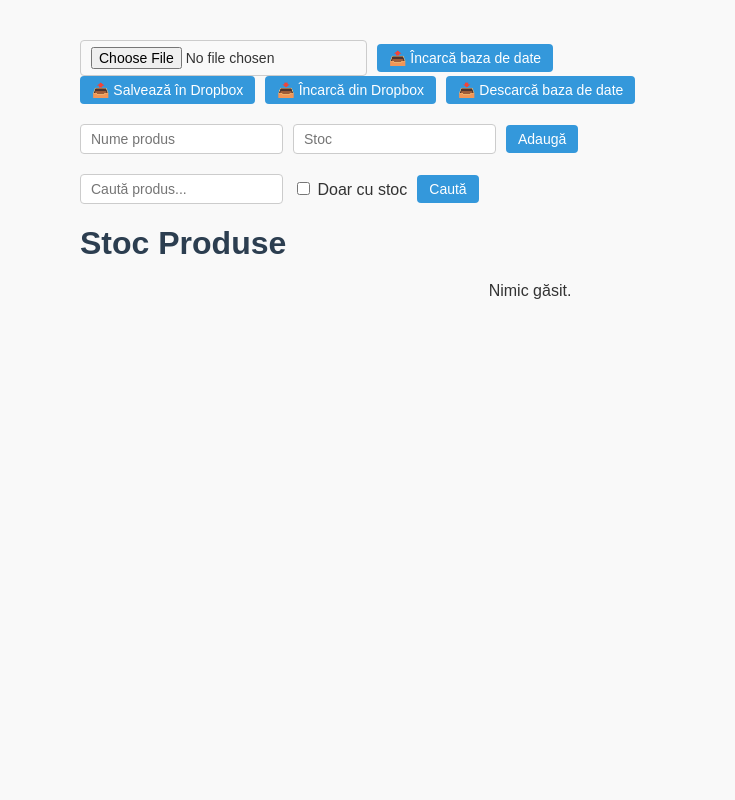
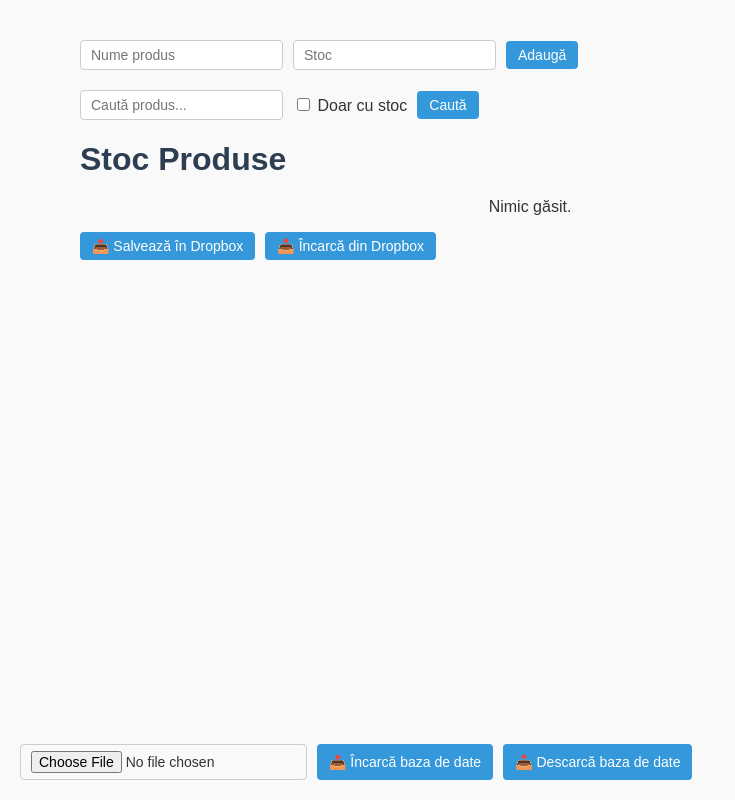
Before and after one commit to gsmcontactct/stock-web-app, a Flask app: page / in a window 1280 px wide. Shown: the whole page, without its empty margins (0-735 px from the left). Run offline with Flask 3, Linux system fonts and the light colour scheme; data that the repository does not hold is empty.

Commit message:
UX/UI Improved Visuals

```diff
--- a/static/style.css
+++ b/static/style.css
@@ -58,13 +58,6 @@ button:hover {
     background-color: #2980b9;
 }
 
-.db-buttons {
-    display: flex;
-    gap: 10px;
-    flex-wrap: wrap;
-    margin-bottom: 20px;
-}
-
 a {
     color: #3498db;
     text-decoration: none;
@@ -103,6 +96,13 @@ li.product-item {
     align-items: center;
 }
 
+.db-buttons {
+    display: flex;
+    gap: 10px;
+    flex-wrap: wrap;
+    margin-bottom: 20px;
+}
+
 @media (max-width: 700px) {
     .top-bar {
         flex-direction: column;
@@ -114,3 +114,18 @@ li.product-item {
         margin-right: 20px;
     }
 }
+
+/* bottom-left file upload + download button */
+.bottom-left-db {
+    position: fixed;
+    bottom: 20px;
+    left: 20px;
+    display: flex;
+    gap: 10px;
+    align-items: center;
+    z-index: 1000;
+}
+
+.bottom-left-db button {
+    height: 36px; /* make upload and download same height */
+}
--- a/templates/index.html
+++ b/templates/index.html
@@ -8,24 +8,7 @@
 <body>
 <div class="container">
 
-    <!-- DATABASE UPLOAD -->
-    <form action="/upload-db" method="POST" enctype="multipart/form-data" class="form-row">
-        <input type="file" name="file" required>
-        <button type="submit">📤 Încarcă baza de date</button>
-    </form>
-
-    <!-- DROPBOX BUTTONS -->
-    <div class="db-buttons">
-        <form method="POST" action="/save-dropbox">
-            <button type="submit">📤 Salvează în Dropbox</button>
-        </form>
-        <form method="POST" action="/load-dropbox">
-            <button type="submit">📥 Încarcă din Dropbox</button>
-        </form>
-        <a href="/download-db"><button type="button">📥 Descarcă baza de date</button></a>
-    </div>
-
-    <!-- ADD + SEARCH -->
+    <!-- TOP BAR (UNTCHED) -->
     <div class="top-bar">
         <form class="form-row" method="post" action="/add">
             <input type="text" name="name" placeholder="Nume produs" required>
@@ -65,6 +48,29 @@
         {% endfor %}
     </ul>
 
+    <!-- DROPBOX buttons UNTOUCHED -->
+    <div class="db-buttons">
+        <form method="POST" action="/save-dropbox">
+            <button type="submit">📤 Salvează în Dropbox</button>
+        </form>
+        <form method="POST" action="/load-dropbox">
+            <button type="submit">📥 Încarcă din Dropbox</button>
+        </form>
+    </div>
+
 </div>
+
+<!-- ONLY MOVE THESE TO BOTTOM LEFT -->
+<div class="bottom-left-db">
+    <form action="/upload-db" method="POST" enctype="multipart/form-data" style="margin:0; display:flex; gap:10px;">
+        <input type="file" name="file" required>
+        <button type="submit">📤 Încarcă baza de date</button>
+    </form>
+
+    <form action="/download-db" method="GET" style="margin:0;">
+        <button type="submit">📥 Descarcă baza de date</button>
+    </form>
+</div>
+
 </body>
 </html>
```
